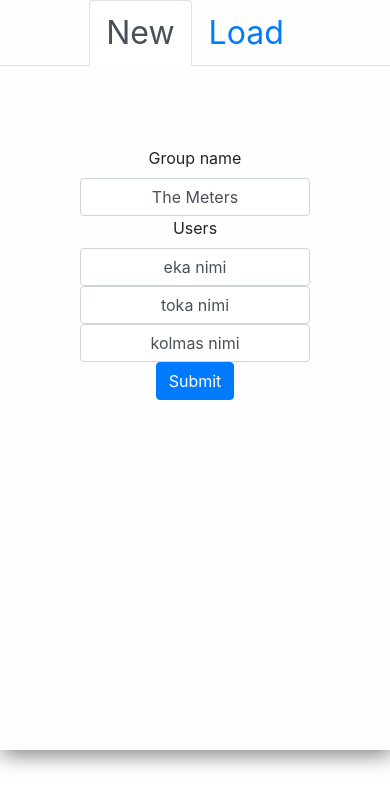
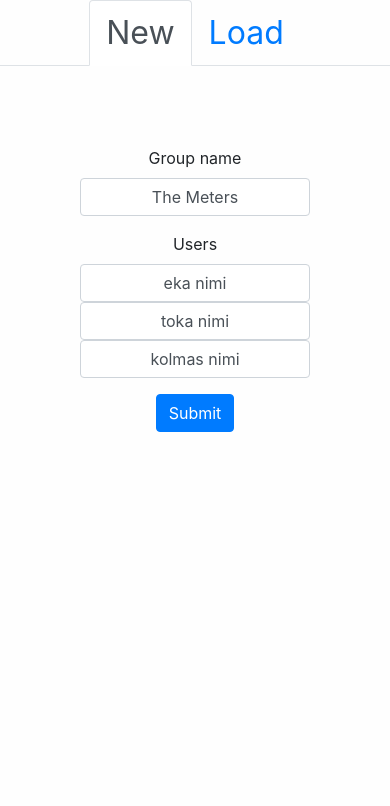
Before and after one commit to metepg/bill-management, a React (Create React App) app: page / in a window 390 px wide. Shown: the top 806 px of the page. Built offline with nearby package versions, Linux system fonts and the light colour scheme.

Commit message:
Modified show bills section and added function totalSum

```diff
--- a/src/App.css
+++ b/src/App.css
@@ -14,22 +14,26 @@
 }
 
 @media only screen and (max-width: 500px) {
+  html,
   body {
-    background-image: none;
+    width: 100%;
+    height: 100%;
   }
-  .app-container {
-    width: 500px;
-    height: 750px;
+  .app-container,
+  #root {
+    width: 100%;
+    height: 100%;
+    margin: 0 auto;
+  }
+  @media only screen and (min-height: 750px) {
+    html,
+    body {
+      width: 100%;
+      height: 100%;
+    }
+    .app-container,
+    #root {
+      height: 100%;
+    }
   }
 }
-
-@media only screen and (max-width: 500px) {
-  .app-container {
-    width: 100%;
-    height: 750px;
-    margin: 0 auto;
-  }
-  .form-group {
-    margin: 0 auto;
-  }
-}
--- a/src/Components/Second Page/Balance/Balance.js
+++ b/src/Components/Second Page/Balance/Balance.js
@@ -30,7 +30,7 @@ function Balance() {
 
   return (
     <>
-      <h2>{groupName}</h2>
+      <h2 style={{ paddingTop: '10%' }}>{groupName}</h2>
       <Table responsive striped bordered hover size="sm">
         <thead>
           <tr>
--- a/src/Components/Second Page/Bills/ShowBills/BillTable.js
+++ b/src/Components/Second Page/Bills/ShowBills/BillTable.js
@@ -46,13 +46,15 @@ function BillTable(showBillProps) {
         ? (
           <>
             <br />
+            <h1>{currentBill.description}</h1>
             <button
               onClick={() => editBill()}
               type="button"
               style={{
                 all: 'unset',
                 cursor: 'pointer',
-                marginLeft: '20rem',
+                float: 'right',
+                fontSize: '1.3rem',
               }}
             >
               <i className="far fa-edit" />
@@ -69,9 +71,11 @@ function BillTable(showBillProps) {
                 {billData}
               </tbody>
             </Table>
-            <h4 style={{ textAlign: 'center' }}>
-              {`Total ${currentBill.total.toFixed(2)} €`}
-            </h4>
+            <i>
+              <h5 style={{ textAlign: 'center' }}>
+                {`Bill amount: ${currentBill.total.toFixed(2)} €`}
+              </h5>
+            </i>
           </>
         )
         : null}
--- a/src/Components/Second Page/Bills/ShowBills/ShowBills.js
+++ b/src/Components/Second Page/Bills/ShowBills/ShowBills.js
@@ -1,5 +1,6 @@
 import React from 'react';
 import Table from './BillTable';
+import totalSum from '../../../../Functions/totalSum';
 
 function ShowBills(billsProps) {
   const {
@@ -23,9 +24,13 @@ function ShowBills(billsProps) {
           : ''}
         onChange={(e) => setBill(e.target.value)}
       >
-        <option hidden>Select</option>
+        <option hidden>Select bill</option>
         {billElements}
       </select>
+      <br />
+      <br />
+      <i><h4>{`Total: ${totalSum(bills).toFixed(2)} €`}</h4></i>
+      <hr />
       <Table
         currentBill={currentBill}
         editBill={editBill}
--- a/src/Functions/Balance/getBalance.js
+++ b/src/Functions/Balance/getBalance.js
@@ -1,7 +1,4 @@
-// Calculate total sum from all bills
-const addTogether = (array) => array
-  .map((bill) => bill.total)
-  .reduce((a, b) => a + b);
+import totalSumFromBills from '../totalSum';
 
 // Get user index from user names array
 const getIndex = (userNames, user) => userNames
@@ -14,7 +11,7 @@ function getBalance(bills, userNames, userName) {
   const participants = userNames.length;
 
   // Total sum from bills
-  const totalSum = addTogether(bills);
+  const totalSum = totalSumFromBills(bills);
 
   // Get current user index from userNames array
   const userIndex = getIndex(userNames, userName);
--- /dev/null
+++ b/src/Functions/totalSum.js
@@ -0,0 +1,6 @@
+// Return total sum from all bills
+const totalSum = (bills) => bills
+  .map((bill) => bill.total)
+  .reduce((value, totalValue) => value + totalValue);
+
+export default totalSum;
```
